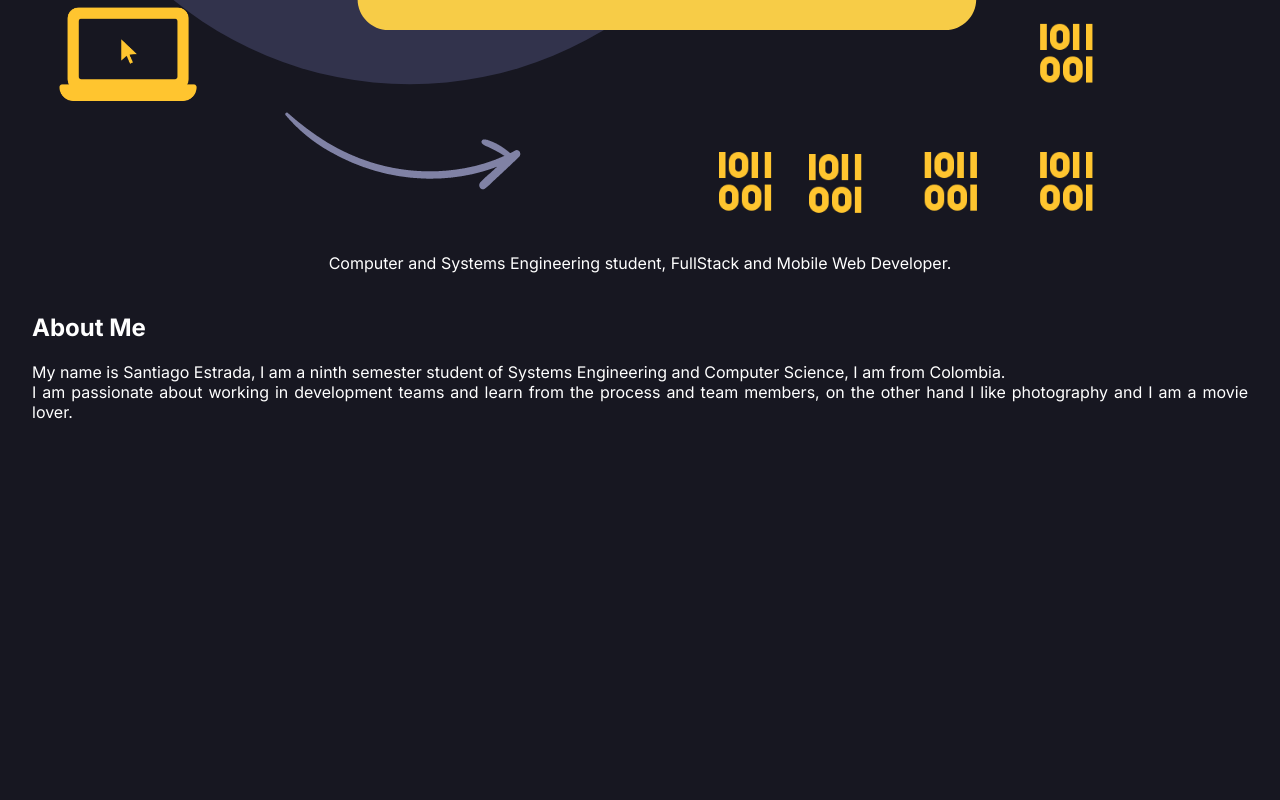
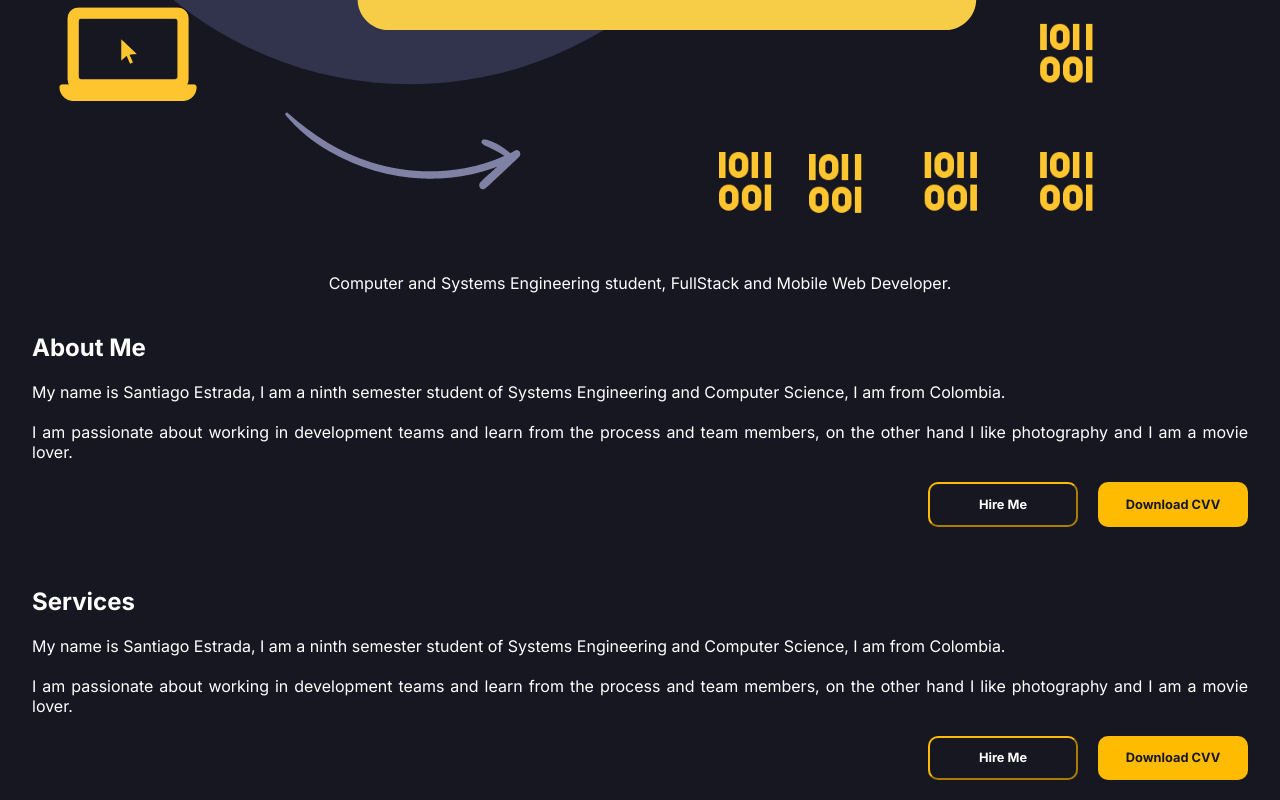
Before and after one commit to santiago01est/portafolio, a website built with Vite: page src/index.html in a window 1280 px wide. Shown: the part 1052-1852 px from the top of the page. Before the commit the page ends 1474 px from the top, so only its background shows below. Built offline with nearby package versions, Linux system fonts and the light colour scheme.

Commit message:
Add buttons in About me

```diff
--- a/src/index.html
+++ b/src/index.html
@@ -33,7 +33,7 @@
       <li><a href="about">About</a></li>
       <li><a href="services">Service</a></li>
       <li><a href="contact">Contact</a></li>
-      <li><a href="#" class="action_btn">Get Started</a></li>
+      <li><a href="#" class="action_btn_menu">Get Started</a></li>
     </div>
 
   </header>
@@ -44,12 +44,28 @@
       <img src="assets/img/ProfileHome.png" alt="Profile">
     </section>
     <section id="home">
+      <br>
       <p id="iam" class="text_paragraph">Computer and Systems Engineering student, FullStack and
         Mobile Web Developer.</p>
     </section>
     <section id="about">
       <h2>About Me</h2>
-      <p>My name is Santiago Estrada, I am a ninth semester student of Systems Engineering and Computer Science, I am from Colombia.<br>I am passionate about working in development teams and learn from the process and team members, on the other hand I like photography and I am a movie lover.</p>
+      <p>My name is Santiago Estrada, I am a ninth semester student of Systems Engineering and Computer Science, I am from Colombia.<br><br>I am passionate about working in development teams and learn from the process and team members, on the other hand I like photography and I am a movie lover.</p>
+      <div class="container_btn_aboutme">
+        <button class="action_btn_index_out">Hire Me</button>
+        <button class="action_btn_index_fill">Download CVV</button>
+      </div>
+
+    </section>
+
+    <section id="services">
+      <h2>Services</h2>
+      <p>My name is Santiago Estrada, I am a ninth semester student of Systems Engineering and Computer Science, I am from Colombia.<br><br>I am passionate about working in development teams and learn from the process and team members, on the other hand I like photography and I am a movie lover.</p>
+      <div class="container_btn_aboutme">
+        <button class="action_btn_index_out">Hire Me</button>
+        <button class="action_btn_index_fill">Download CVV</button>
+      </div>
+
     </section>
   </main>
 
--- a/src/styles/main.scss
+++ b/src/styles/main.scss
@@ -71,29 +71,72 @@ header{
   display: none;
 }
 
-.action_btn{
+/* Buttons */
+.action_btn_menu{
   background-color: $Selective_Yellow;
   color: $White;
   padding: 0.5rem 1rem;
   border: none;
   outline: none;
-  border-radius: 20px;
+  border-radius: 10px;
   font-size: 0.8rem;
   font-weight: bold;
   cursor: pointer;
   transition: scale 0.2 ease;
 }
 
-.action_btn:hover{
+.action_btn_menu:hover{
   scale: 1.05;
   color: $White;
 }
 
-.action_btn:active{
+.action_btn_menu:active{
   scale: 0.95;
 }
 
+.action_btn_index_fill{
+  background-color: $Selective_Yellow;
+  color: $Cinder;
+  padding: 0.8rem 1rem;
+  border: none;
+  outline: none;
+  width: 150px;
+  border-radius: 10px;
+  font-size: 0.8rem;
+  font-weight: bold;
+  cursor: pointer;
+  transition: scale 0.5 ease;
+}
+.action_btn_index_out{
+  background-color: $Cinder;
+  color: $White;
+  padding: 0.8rem 1rem;
+  border-color: #ffbb00;
+  outline: none;
+  width: 150px;
+  border-radius: 10px;
+  font-size: 0.8rem;
+  font-weight: bold;
+  cursor: pointer;
+  transition: scale 0.5 ease;
+  margin-right: 20px;
+}
 
+.action_btn_index_out:hover{
+  scale: 1.05;
+  color: $White;
+}
+.action_btn_index_fill:hover{
+  scale: 1.05;
+  color: $White;
+}
+
+.action_btn_index_fill:active{
+  scale: 0.95;
+}
+.action_btn_index_out:active{
+  scale: 0.95;
+}
 
 /*  Dropdown menu */
 .dropdown_menu{
@@ -121,7 +164,7 @@ header{
   justify-content: center;
 }
 
-.dropdown_menu .action_btn{
+.dropdown_menu .action_btn_menu{
   width: 100%;
   display: flex;
   justify-content: center;
@@ -143,7 +186,13 @@ p{
   text-align: justify;
 }
 
-
+/* Container About me*/
+.container_btn_aboutme{
+  display: flex;
+  justify-content:end;
+  margin-top: 20px;
+  margin-bottom: 20px;
+}
 /** MOBILE */
 @media (max-width: 992px) {
   .navbar .links,
@@ -193,7 +242,7 @@ section#home{
   padding: 0 2rem;
 }
 /*  About */
-section#about{
+section#about,#services{
   display: flex;
   flex-direction: column;
   color: $White;
```
Also changed, not shown: src/styles/main.css, 1 other file.
